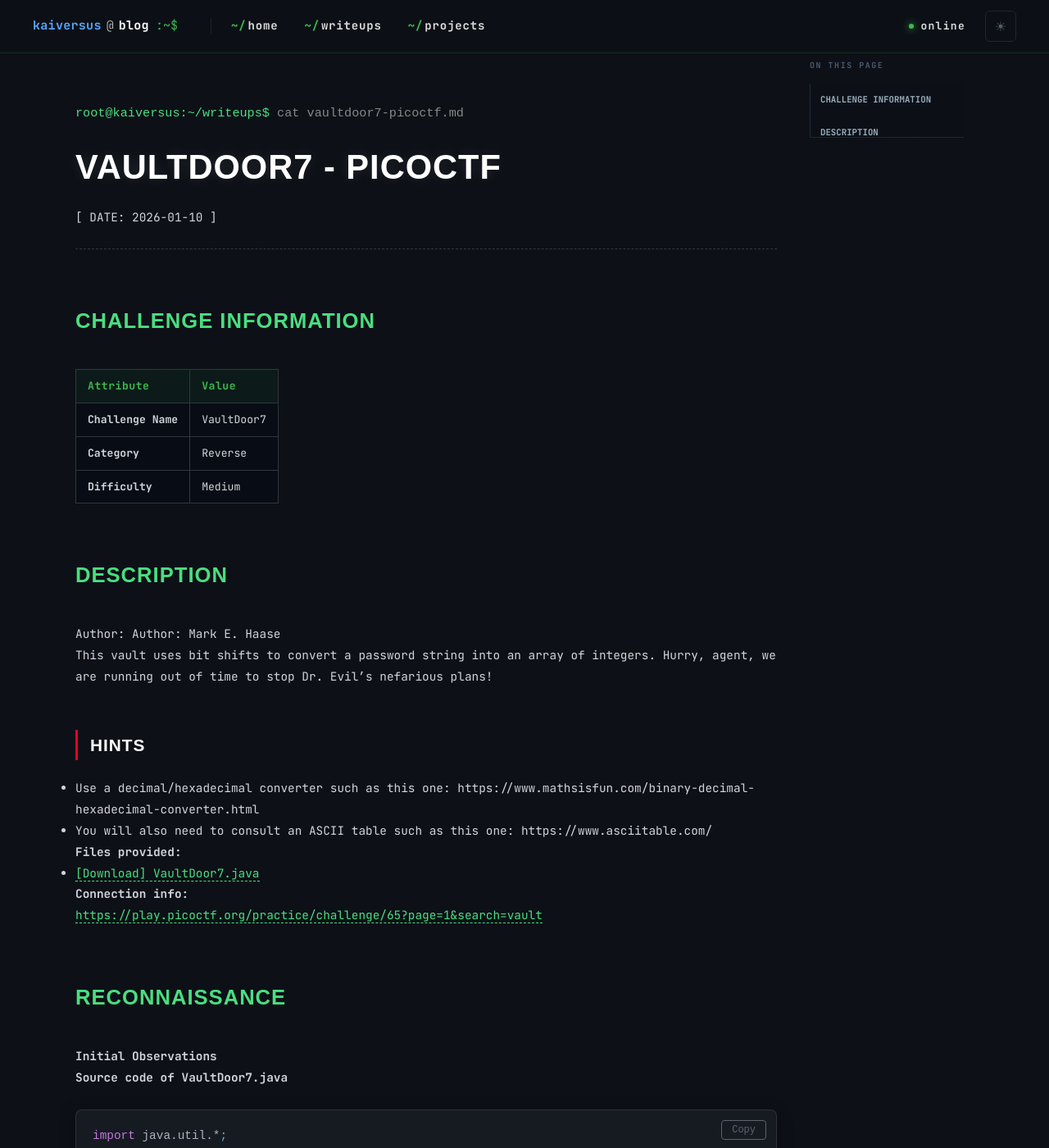
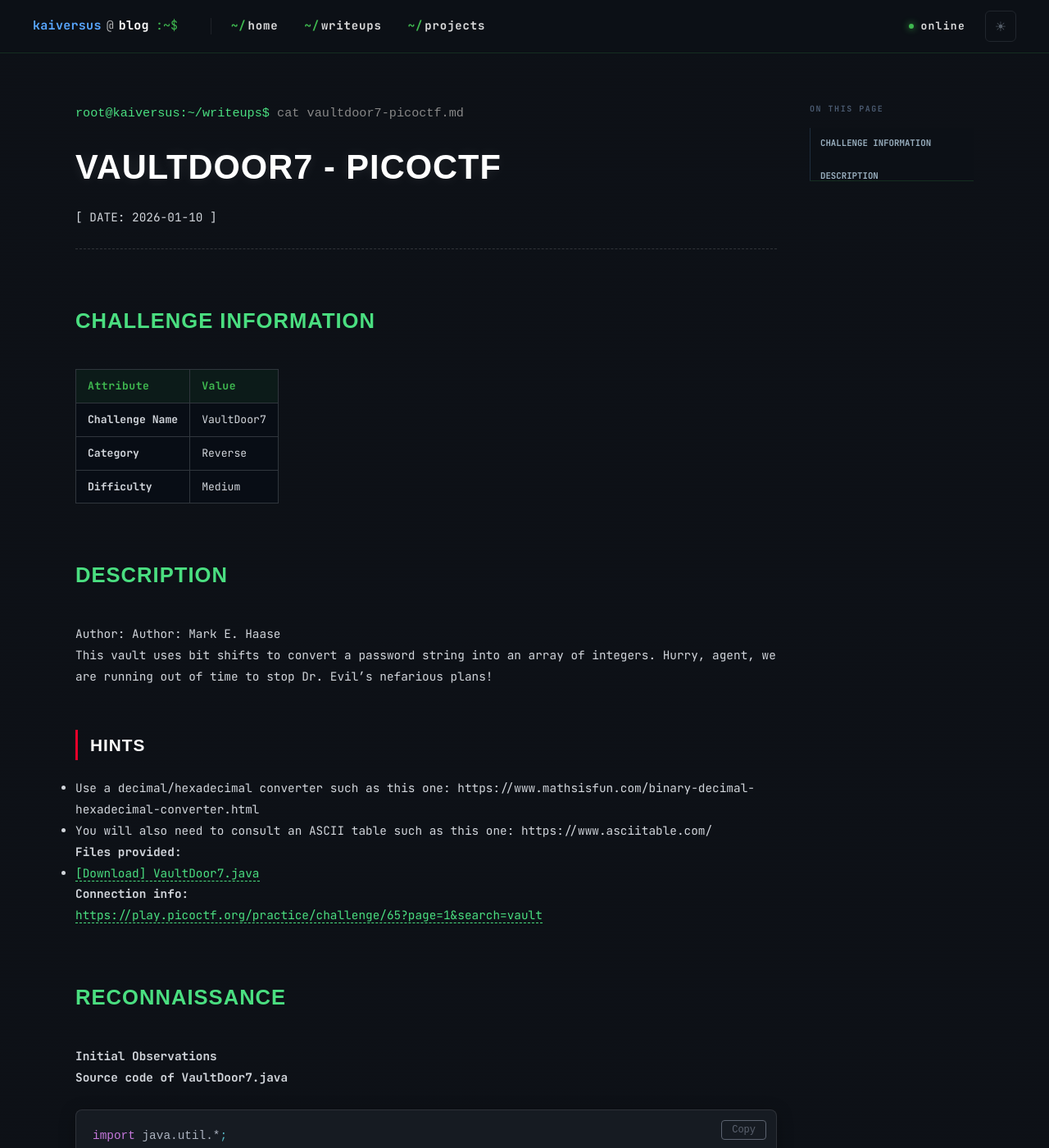
Before and after one commit to kaiversus/kaiversus.github.io, a Jekyll site: the page built from _writeups/vault-door-7_pico/vault-door-7_pico.md, in a window 1280 px wide and 1400 px high. Shown: the whole window at 82% size. Built offline with Jekyll 4.4.1, drawn with Linux system fonts in a browser that asks for light colours.

Commit message:
Update style.css

```diff
--- a/assets/css/style.css
+++ b/assets/css/style.css
@@ -534,8 +534,8 @@
 }
 
 .toc-wrapper {
-  position: absolute;
-  top: 72px;
+  position: sticky; /* Thay vì absolute */
+  top: 80px;        /* Cách mép trên màn hình 80px khi cuộn */
   max-height: calc(100vh - 100px);
   overflow-y: auto;
   overflow-x: visible;
```
